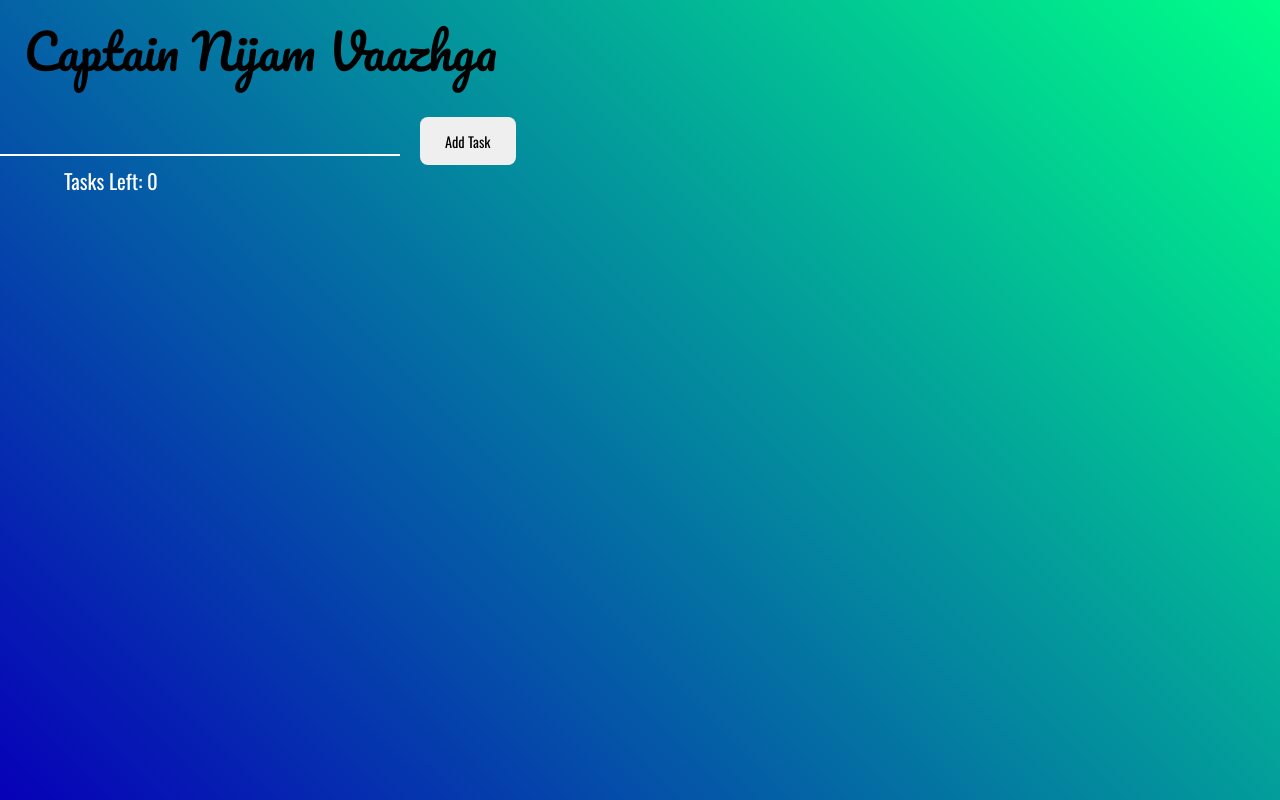
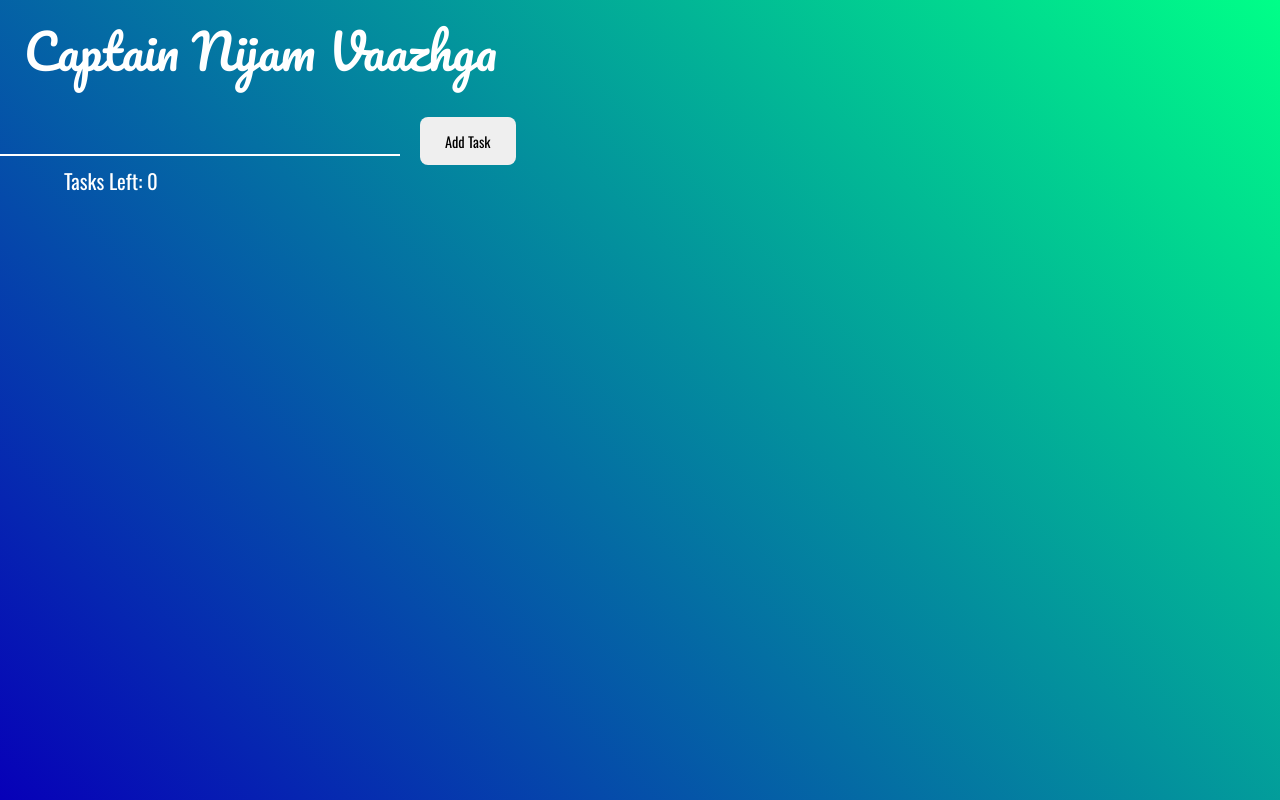
Before and after one commit to RevathiManoharaan/RevathiManoharaan.github.io, a plain HTML site: page index.html in a window 1280 px wide. Drawn offline with nearby package versions, Linux system fonts and the light colour scheme.

Commit message:
Update style.css

```diff
--- a/style.css
+++ b/style.css
@@ -30,7 +30,7 @@ li{
 
 .title {
     margin:0.5rem 1.5rem;
-    color white;
+    color:white;
     font-family:"Pacifico", cursive;
     font-size: 3rem;
     font-weight:200;
```
